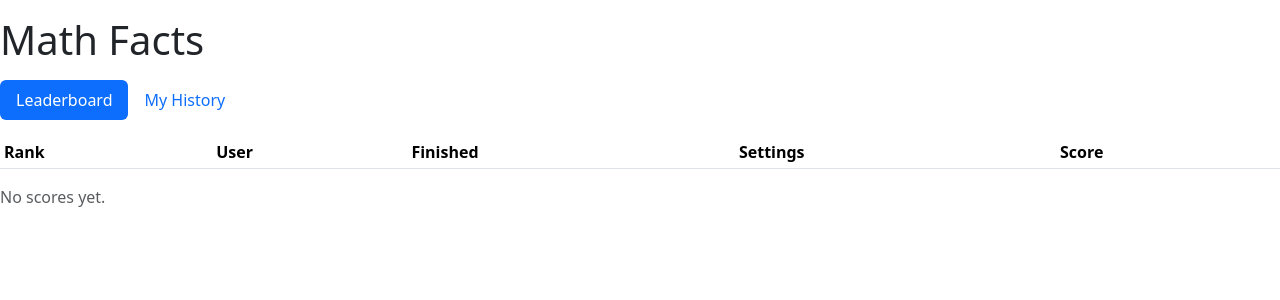
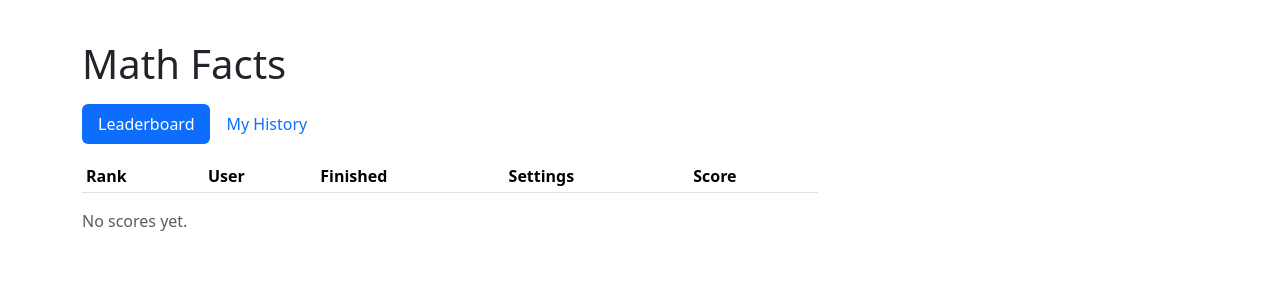
Before and after one commit to Luis200410/play2learn-final, a Django app: page /math-facts in a window 1280 px wide. Shown: the part 56-356 px from the top of the page. Run offline with Django 4.2, Linux system fonts and the light colour scheme; data that the repository does not hold is empty; some libraries are stand-ins or nearby versions.

Commit message:
fiixed style we have left the tables of history and leaderboard

```diff
--- a/templates/math-facts.html
+++ b/templates/math-facts.html
@@ -2,8 +2,11 @@
 
 {% block title %}Math Facts{% endblock %}
 {% block main %}
-  <h1>Math Facts</h1>
-  <script>
+  <div class="container py-4">
+    <div class="row">
+      <div class="col-lg-8 col-md-10">
+        <h1 class="mb-3">Math Facts</h1>
+        <script>
     // Normalize URL to match Vue Router path (no trailing slash)
     (function () {
       if (window.location.pathname.endsWith('/math-facts/')) {
@@ -72,6 +75,8 @@
         {% else %}
           <p><a href="{% url 'accounts:login' %}">Log in</a> to see your history.</p>
         {% endif %}
+      </div>
+    </div>
       </div>
     </div>
   </div>
@@ -176,3 +181,8 @@
     } catch(e) { /* ignore */ }
   })();
 </script>
+
+<style>
+  /* Add a little space between the tabs/heading and the Vue app area */
+  #app { margin-top: 12px; }
+</style>
```
Also changed, not shown: templates/anagram-hunt.html (+12 -2 lines).
